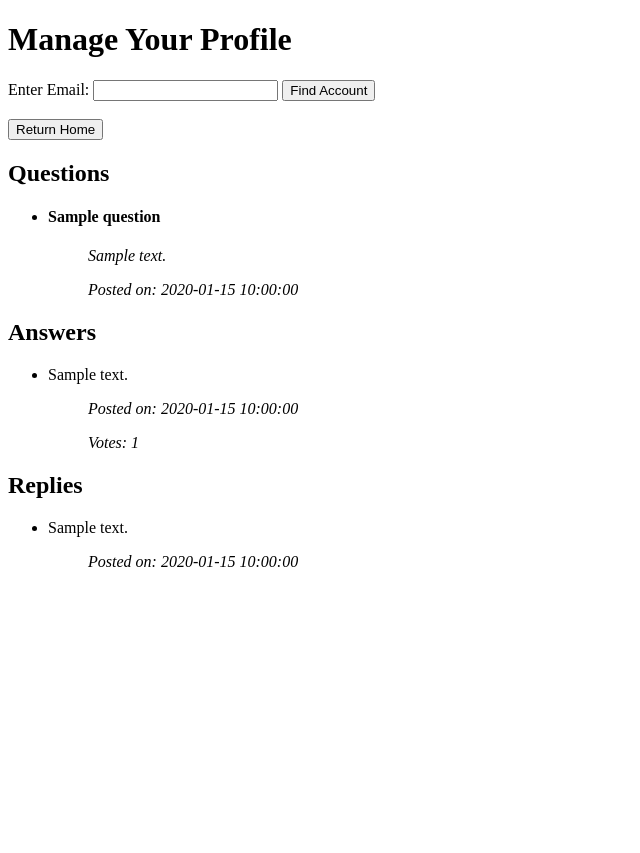
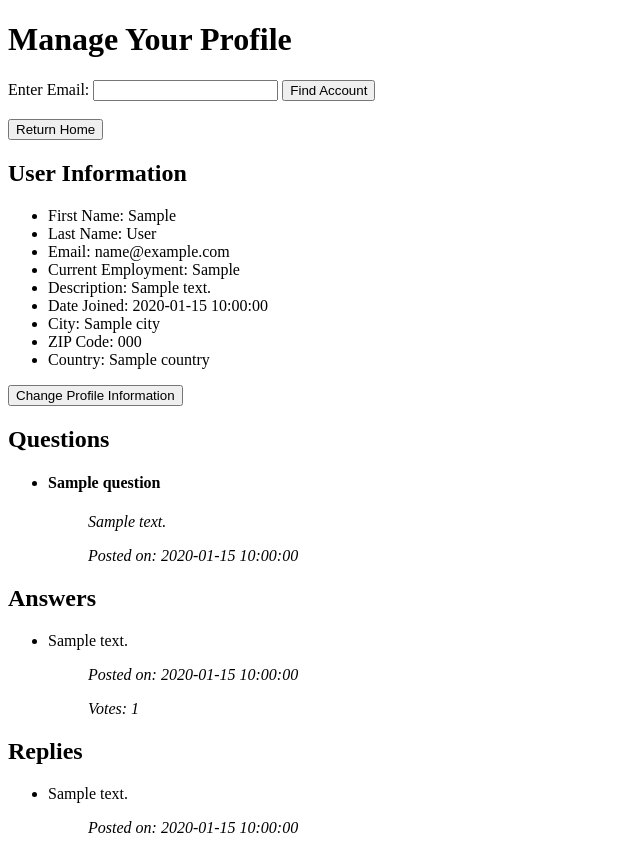
Before and after one commit to sriragt/Quera-Mock, a Flask app: template templates/profile.html in a window 1280 px wide. Shown: the whole page, without its empty margins (0-640 px from the left). Before the commit the page ends 567 px from the top, so only its background shows below. Run offline with Flask 3, Linux system fonts and the light colour scheme; the template is opened without the code that fills it: most values are stand-ins (such as "Sample title", 1, 10 or a date in 2020); parts of the project's set-up code (start-up, migrations or seed data) failed here and were passed over.

Commit message:
Finished profile modification capabilities

```diff
--- a/server.py
+++ b/server.py
@@ -917,26 +917,69 @@ def find_profile():
             flash('No user found with that email address', 'error')
             return redirect('/user')
 
+        user_query = text("""
+            SELECT * from users where user_id = :user_id;
+        """)
+        user_info = conn.execute(user_query, {'user_id': user_id}).fetchall()
+
         questions_query = text("""
             SELECT * FROM questions WHERE user_id = :user_id ORDER BY date_posted DESC;
         """)
-        questions_result = conn.execute(questions_query, {'user_id': user_id})
-        questions = questions_result.fetchall()
+        questions = conn.execute(questions_query, {'user_id': user_id}).fetchall()
 
         answers_query = text("""
             SELECT a.*, COALESCE((SELECT SUM(vote) FROM votes WHERE answer_id = a.answer_id), 0) AS total_votes FROM answers a WHERE answered_by = :user_id ORDER BY date_posted DESC;
         """)
-        answers_result = conn.execute(answers_query, {'user_id': user_id})
-        answers = answers_result.fetchall()
+        answers = conn.execute(answers_query, {'user_id': user_id}).fetchall()
 
         replies_query = text("""
             SELECT * FROM replies WHERE replied_by = :user_id ORDER BY date_posted DESC;
         """)
-        replies_result = conn.execute(replies_query, {'user_id': user_id})
-        replies = replies_result.fetchall()
+        replies = conn.execute(replies_query, {'user_id': user_id}).fetchall()
 
-    return render_template('profile.html', questions=questions, answers=answers, replies=replies)
+    return render_template('profile.html', user_info=user_info, questions=questions, answers=answers, replies=replies)
 
+@app.route('/change_info', methods=['POST'])
+def change_info():
+    user_id = request.form.get('user_id')
+    curr_employment = request.form.get('curr_employment')
+    curr_employment = curr_employment if curr_employment else None
+    curr_employment = "" if curr_employment == "none" else curr_employment
+    description = request.form.get('description')
+    description = description if description else None
+    description = "" if description == "none" else description
+    city = request.form.get('city')
+    city = city if city else None
+    city = "" if city == "none" else city
+    zip = request.form.get('ZIP')
+    zip = zip if zip else None
+    zip = "" if zip == "none" else zip
+    country = request.form.get('country')
+    country = country if country else None
+    country = "" if country == "none" else country
+
+    with engine.connect() as conn:
+        update_query = text("""
+            UPDATE users SET
+            curr_employment = COALESCE(:curr_employment, curr_employment),
+            description = COALESCE(:description, description),
+            city = COALESCE(:city, city),
+            zip = COALESCE(:zip, zip),
+            country = COALESCE(:country, country)
+            WHERE user_id = :user_id;
+        """)
+        conn.execute(update_query, {
+            'user_id': user_id,
+            'curr_employment': curr_employment,
+            'description': description,
+            'city': city,
+            'zip': zip,
+            'country': country
+        })
+        conn.commit()
+
+    flash('You have changed your profile', 'success')
+    return redirect('/profile')
 
 if __name__ == "__main__":
 	import click
--- a/templates/profile.html
+++ b/templates/profile.html
@@ -4,6 +4,31 @@
     <meta charset="UTF-8">
     <meta name="viewport" content="width=device-width, initial-scale=1.0">
     <title>Manage Profile</title>
+    <style>
+        .popup-form {
+            display: none;
+            position: fixed;
+            top: 50%;
+            left: 50%;
+            transform: translate(-50%, -50%);
+            background-color: white;
+            padding: 40px;
+            border: 1px solid #ccc;
+            width: 40%;
+            z-index: 1000;
+        }
+    </style>
+    <script>
+        function showInfoForm(user_id) {
+            var form = document.getElementById('infoForm' + user_id);
+            form.style.display = 'block';
+        }
+
+        function hideInfoForm(user_id) {
+            var form = document.getElementById('infoForm' + user_id);
+            form.style.display = 'none';
+        }
+    </script>
 </head>
 <body>
     {% with messages = get_flashed_messages(with_categories=true) %}
@@ -19,6 +44,43 @@
         <button type="submit">Find Account</button>
     </form>
     <br><button onclick="window.location.href = './'">Return Home</button>
+
+    <h2>User Information</h2>
+    {% for info in user_info %}
+    <ul>
+        <li>First Name: {{ info.first_name }}</li>
+        <li>Last Name: {{ info.last_name }}</li>
+        <li>Email: {{ info.email_address }}</li>
+        <li>Current Employment: {{ info.curr_employment }}</li>
+        <li>Description: {{ info.description }}</li>
+        <li>Date Joined: {{ info.date_joined }}</li>
+        <li>City: {{ info.city }}</li>
+        <li>ZIP Code: {{ info.zip }}</li>
+        <li>Country: {{ info.country }}</li>
+    </ul>
+    <button onclick="showInfoForm('{{ info.user_id }}')">Change Profile Information</button>
+    <div id="infoForm{{ info.user_id }}" class="popup-form">
+        <div class="popup-content">
+            <span onclick="hideInfoForm('{{ info.user_id }}')" style="float: right; cursor: pointer;">&times;</span>
+            <form action="/change_info" method="POST">
+                <input type="hidden" name="user_id" value="{{ info.user_id }}">
+                <label for="curr_employment">Current Employment:</label>
+                <input type="text" id="curr_employment" name="curr_employment"><br><br>
+                <label for="description">Description:</label><br>
+                <textarea id="description" name="description" rows="4" cols="50"></textarea><br><br>
+                <label for="city">City:</label>
+                <input type="text" id="city" name="city"><br><br>
+                <label for="ZIP">ZIP Code:</label>
+                <input type="text" id="ZIP" name="ZIP"><br><br>
+                <label for="country">Country:</label>
+                <input type="text" id="country" name="country"><br><br>
+                <label for="writenone"><i>enter "none" to remove specified information</i></label><br><br>
+                <button type="submit">Save Changes</button>
+                <button type="button" onclick="hideInfoForm('{{ info.user_id }}')">Cancel</button>
+            </form>
+        </div>
+    </div>
+    {% endfor %}
 
     <h2>Questions</h2>
     <ul>
```
